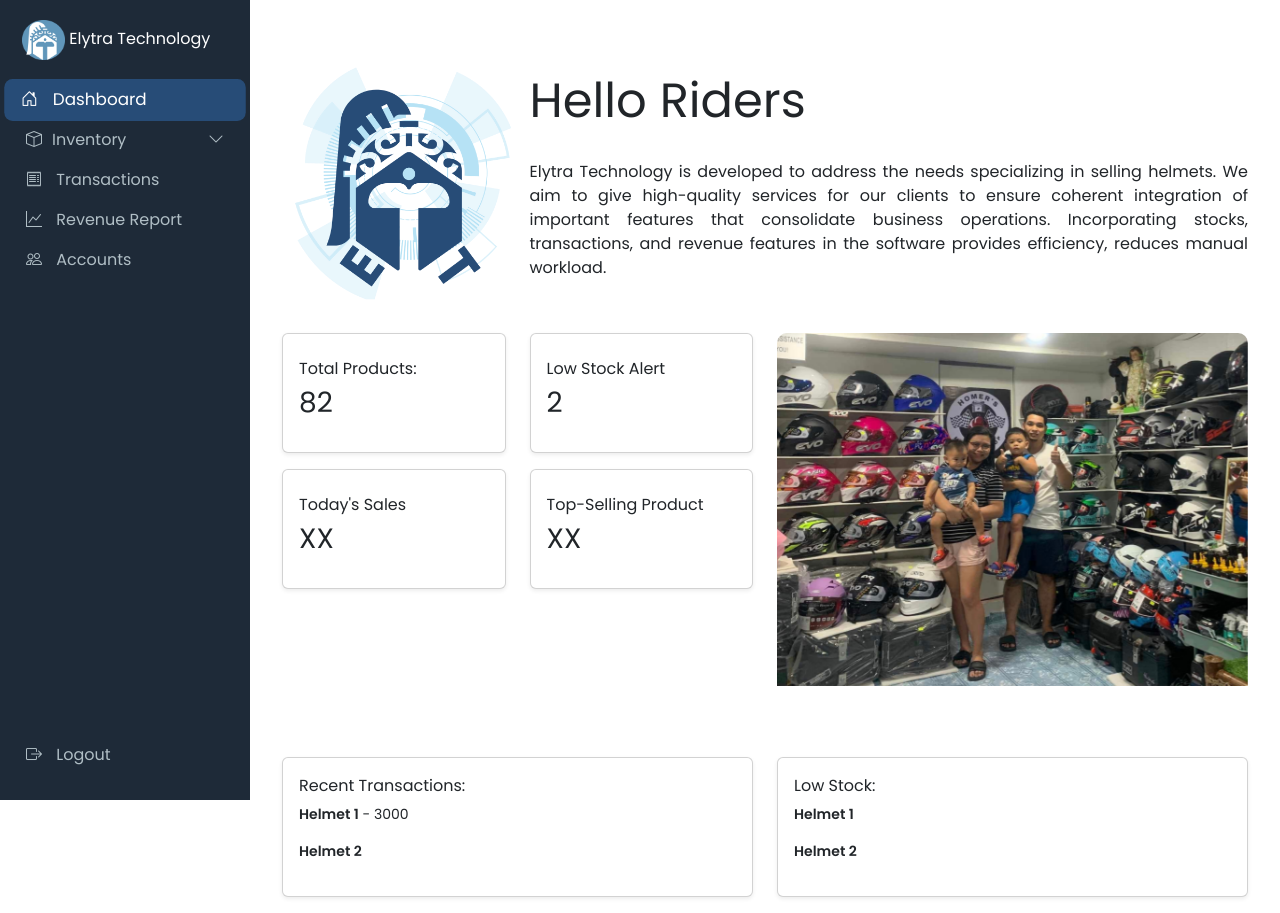
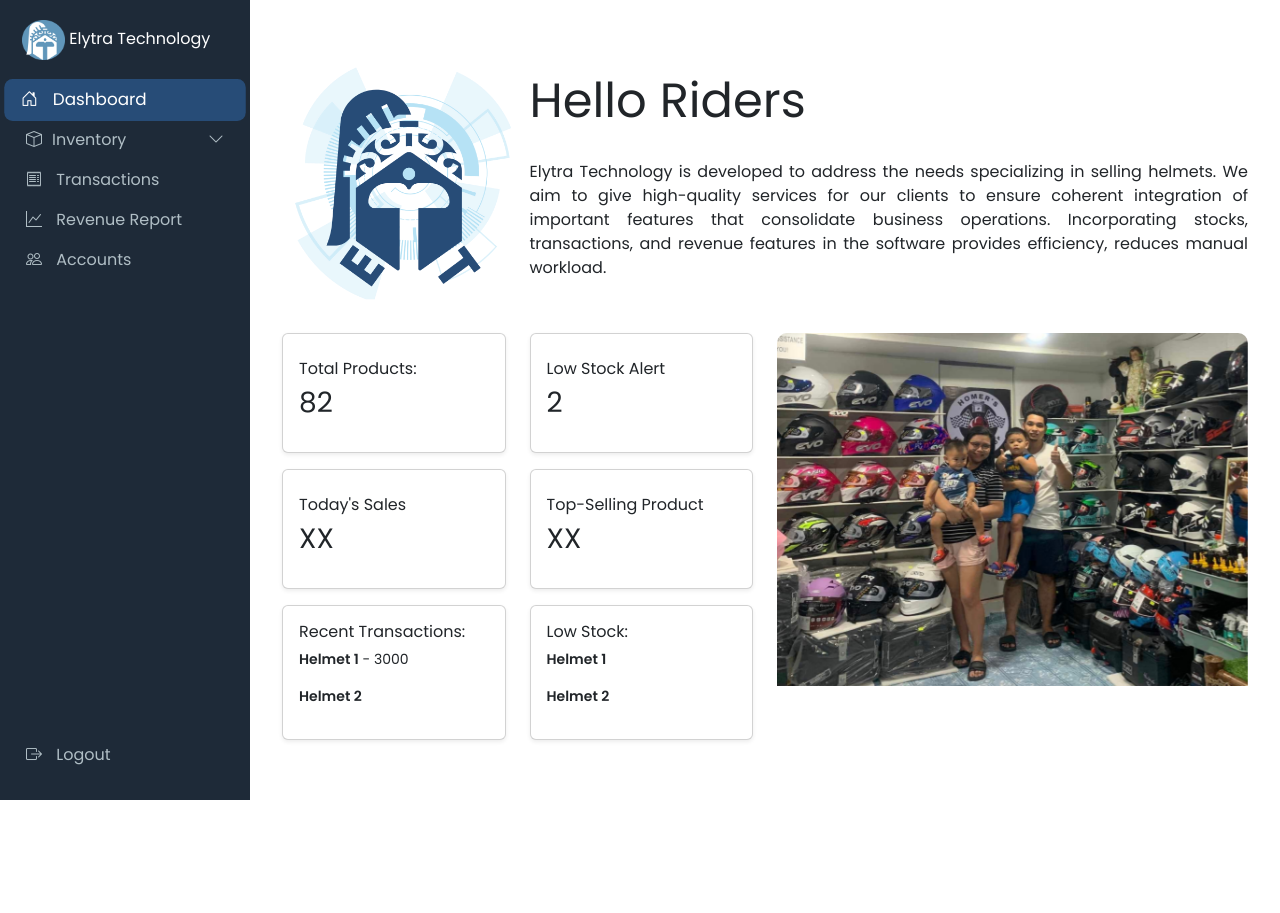
Before and after one commit to jc-pogi/chano, a Django app: page /dashboard/ in a window 1280 px wide. After the commit the page ends 800 px from the top, so only its background shows below. Run offline with Django 5.2, Linux system fonts and the light colour scheme.

Commit message:
Dashboard
ito na pre

```diff
--- a/etms_portal/etms_app/templates/dashboard.html
+++ b/etms_portal/etms_app/templates/dashboard.html
@@ -50,13 +50,29 @@
                             <h3>XX</h3>
                         </div>
                     </div>
+                    <!-- Recent Transactions Below Today's Sales -->
+                    <div class="col-md-6 mb-3">
+                        <div class="card p-3 shadow-sm h-100 d-flex flex-column justify-content-center" style="min-height: 120px;">
+                            <h6>Recent Transactions:</h6>
+                            <p style="font-size: 14px;"><strong>Helmet 1</strong> - 3000</p>
+                            <p style="font-size: 14px;"><strong>Helmet 2</strong></p>
+                        </div>
+                    </div>
+                    <!-- Low Stock Below Top-Selling Product -->
+                    <div class="col-md-6 mb-3">
+                        <div class="card p-3 shadow-sm h-100 d-flex flex-column justify-content-center" style="min-height: 120px;">
+                            <h6>Low Stock:</h6>
+                            <p style="font-size: 14px;"><strong>Helmet 1</strong></p>
+                            <p style="font-size: 14px;"><strong>Helmet 2</strong></p>
+                        </div>
+                    </div>
                 </div>
             </div>
 
             <!-- Carousel (Slideshow) -->
-            <div class="col-md-6 d-flex align-items-center justify-content-center">
+            <div class="col-md-6 d-flex align-items-start justify-content-center">
                 <div id="productCarousel" class="carousel slide w-100" data-bs-ride="carousel" data-bs-interval="3000">
-                    <div class="carousel-inner" style="height: 400px; border-radius: 10px;">
+                    <div class="carousel-inner" style="height: 410px; border-radius: 10px;">
                         <div class="carousel-item active">
                             <img src="{% static '/p1.jpg' %}" class="d-block w-100 h-100" alt="slideshow 1" style="object-fit: cover;">
                         </div>
@@ -70,24 +86,6 @@
                 </div>
             </div>
         </div>
-
-        <!-- Transactions & Low Stock (Aligned to Introduction Section) -->
-        <div class="row mt-4">
-            <div class="col-md-6 mb-3">
-                <div class="card p-3 shadow-sm h-100 d-flex flex-column justify-content-center" style="min-height: 140px;">
-                    <h6>Recent Transactions:</h6>
-                    <p style="font-size: 14px;"><strong>Helmet 1</strong> - 3000</p>
-                    <p style="font-size: 14px;"><strong>Helmet 2</strong></p>
-                </div>
-            </div>
-            <div class="col-md-6 mb-3">
-                <div class="card p-3 shadow-sm h-100 d-flex flex-column justify-content-center" style="min-height: 140px;">
-                    <h6>Low Stock:</h6>
-                    <p style="font-size: 14px;"><strong>Helmet 1</strong></p>
-                    <p style="font-size: 14px;"><strong>Helmet 2</strong></p>
-                </div>
-            </div>
-        </div>
     </div>
 
 
```
